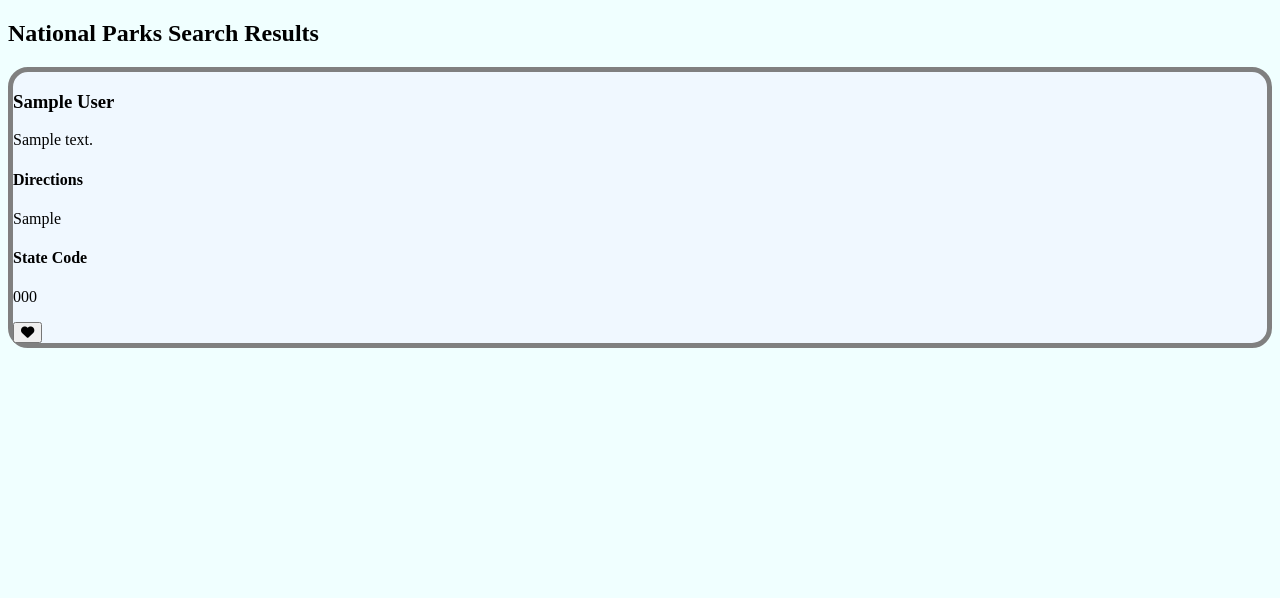
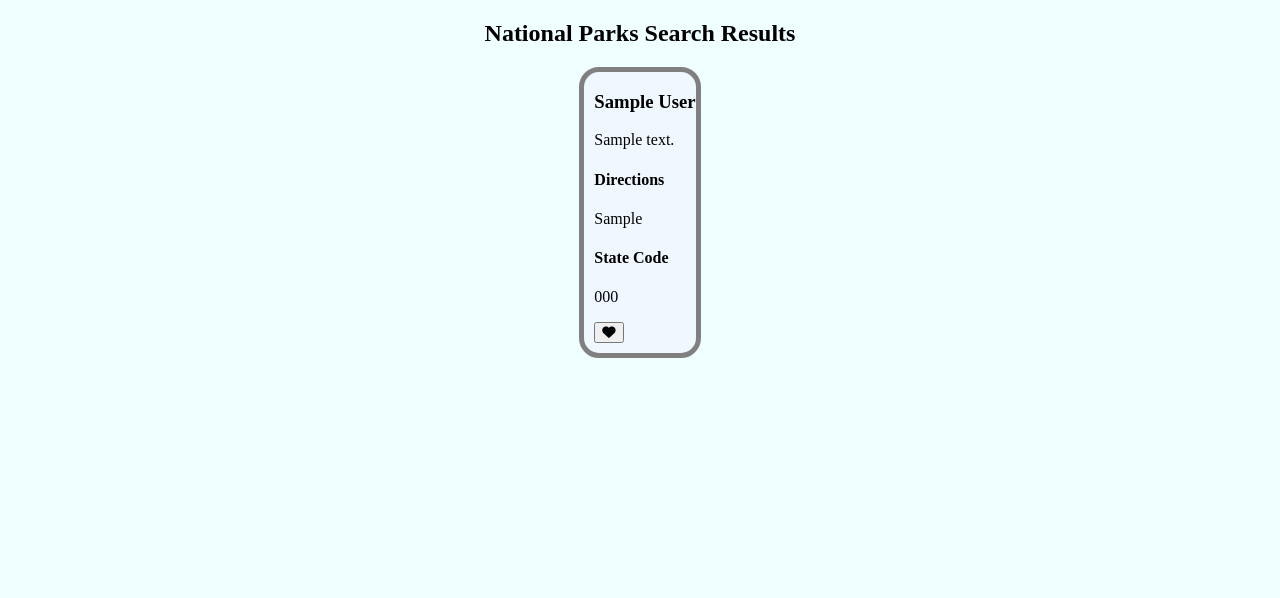
Before and after one commit to mmrice22/hb-final-project, a Flask app: page /parks/search in a window 1280 px wide. Shown: the top 598 px of the page. Run offline with Flask 2, Linux system fonts and the light colour scheme; tables that the repository leaves empty hold one stand-in row (values such as "Sample post"); a database or web service that is not in the repository returns one stand-in record (values such as "Sample title"); data that the repository does not hold is empty; some libraries are stand-ins or nearby versions.

Commit message:
added styling to fix formatting

```diff
--- a/static/styles.css
+++ b/static/styles.css
@@ -1,9 +1,7 @@
+/*BASE.html*/
+
 body {
   background-color: azure;
-}
-
-.content-wrap {
-  padding-bottom: 2.5 rem;
 }
 
 .footer-container {
@@ -19,8 +17,32 @@ body {
   left: 0;
 }
 
+/*HOMEPAGE.html*/
+
+.content-wrap {
+  padding-bottom: 2.5 rem;
+}
+
+/*SEARCH-RESULTS.html*/
+
+#results-header {
+  display: flex;
+  justify-content: center;
+}
+
+#search-results {
+  margin: 10px;
+  display: flex;
+  flex-wrap: wrap;
+  justify-content: center;
+}
+
 .parks-container {
+  display: flex;
+  justify-content: center;
   background-color: aliceblue;
   border: 5px solid gray;
   border-radius: 20px;
+  padding-left: 10px;
+  padding-bottom: 10px;
 }
--- a/templates/search-results.html
+++ b/templates/search-results.html
@@ -1,12 +1,12 @@
 {% extends 'base.html' %} {% block title %}National Parks{% endblock %} {% block
 body %}
 
-<div class="results-container">
-  <div class="content-wrapper">
+
+      <h2 id="results-header">National Parks Search Results</h2>
       <div id="search-results">
-      <h2>National Parks Search Results</h2>
       {% for park in parks %}
       <div class="parks-container">
+        <div class="parks-content">
           <h3 class="park-name">{{park.fullName}}</h3>
           <p class="park-description">{{park.description}}</p>
           <p class="park-image">
@@ -21,10 +21,9 @@ body %}
             <button class="favorite-button"><i class="fas fa-heart"></i></button>
           </div>
         </div>
+        </div>
 
         {% endfor %}
       </div>
     </div>
-  </div>
   {% endblock %}
-</div>
```
Lines whose indentation alone changed are shown as unchanged.
